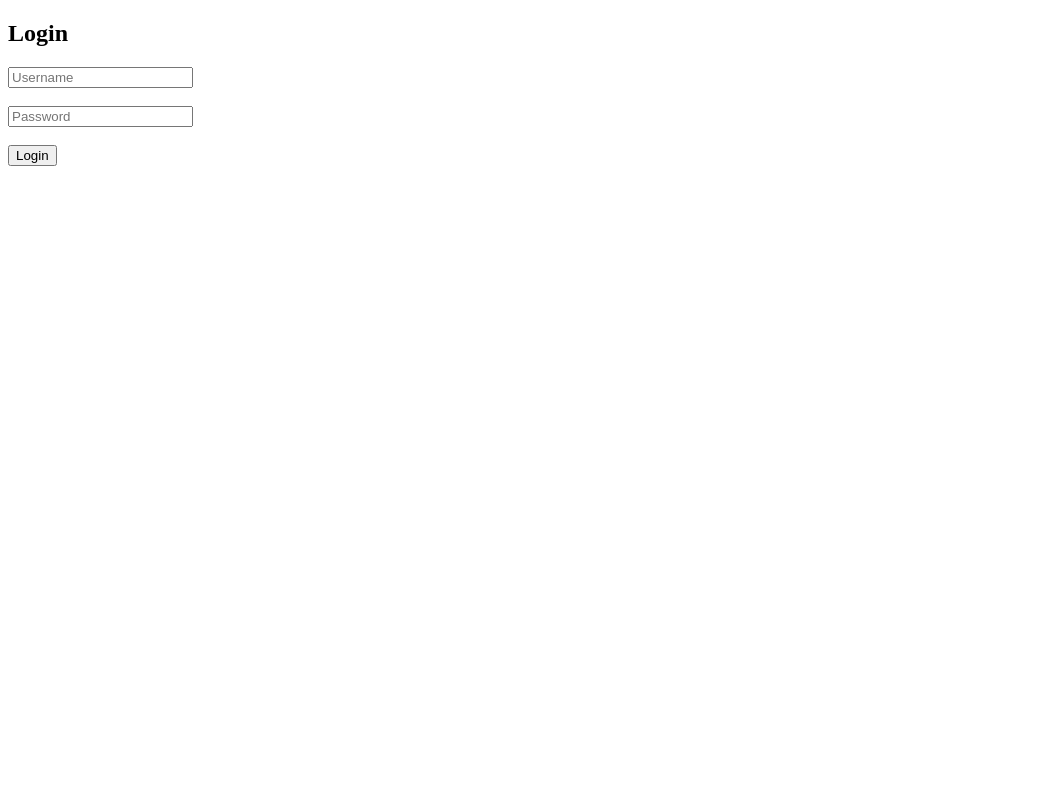
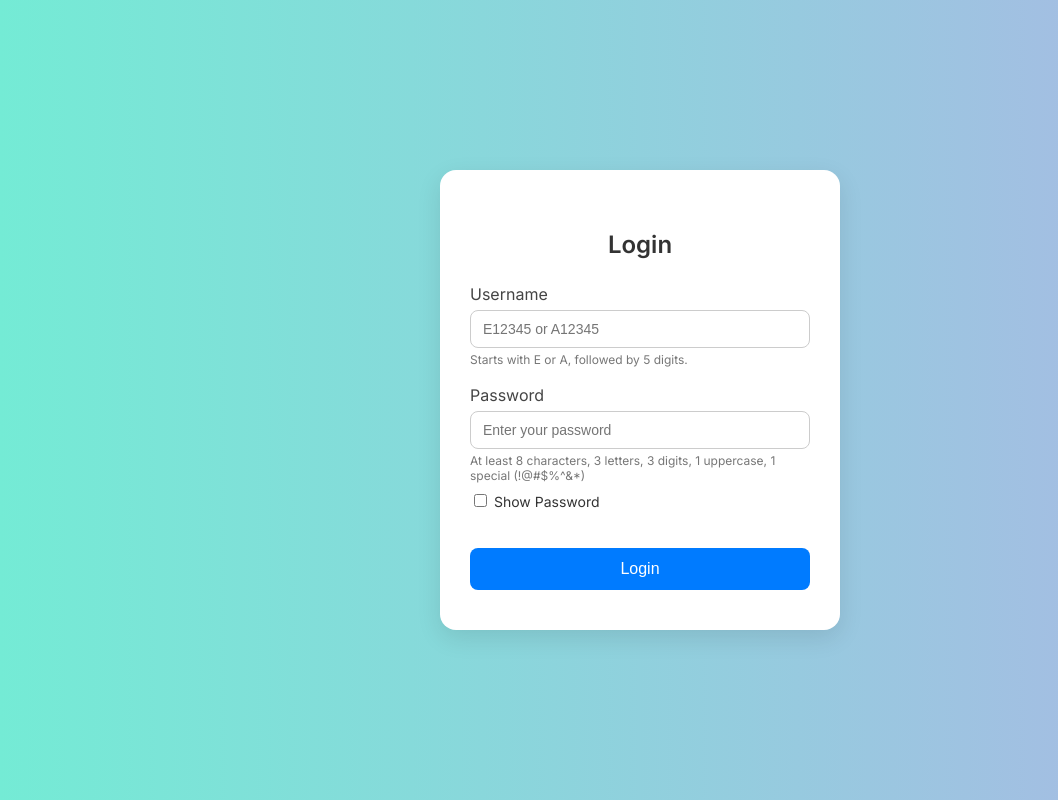
Before and after one commit to Bondella1/software-dev, a plain HTML site: page login.html in a window 1280 px wide. Shown: the whole page, without its empty margins (0-1058 px from the left). Drawn offline with Linux system fonts and the light colour scheme.

Commit message:
login.html

```diff
--- a/login.html
+++ b/login.html
@@ -1,29 +1,173 @@
 <!DOCTYPE html>
-<html>
+<html lang="en">
 <head>
+  <meta charset="UTF-8" />
+  <meta name="viewport" content="width=device-width, initial-scale=1.0"/>
   <title>Login</title>
+  <link href="https://fonts.googleapis.com/css2?family=Inter:wght@400;600&display=swap" rel="stylesheet">
+  <style>
+    * {
+      box-sizing: border-box;
+    }
+
+    body {
+      font-family: 'Inter', sans-serif;
+      background: linear-gradient(to right, #74ebd5, #acb6e5);
+      display: flex;
+      justify-content: center;
+      align-items: center;
+      height: 100vh;
+      margin: 0;
+    }
+
+    .login-card {
+      background: white;
+      padding: 40px 30px;
+      border-radius: 16px;
+      box-shadow: 0 8px 24px rgba(0, 0, 0, 0.1);
+      width: 100%;
+      max-width: 400px;
+    }
+
+    h2 {
+      text-align: center;
+      margin-bottom: 25px;
+      color: #333;
+      font-weight: 600;
+    }
+
+    .form-group {
+      margin-bottom: 18px;
+    }
+
+    label {
+      display: block;
+      margin-bottom: 6px;
+      font-weight: 500;
+      color: #444;
+    }
+
+    input[type="text"],
+    input[type="password"] {
+      width: 100%;
+      padding: 10px 12px;
+      border: 1px solid #ccc;
+      border-radius: 8px;
+      font-size: 14px;
+      transition: border-color 0.3s;
+    }
+
+    input:focus {
+      border-color: #007BFF;
+      outline: none;
+    }
+
+    .tooltip {
+      font-size: 12px;
+      color: #777;
+      margin-top: 4px;
+    }
+
+    .show-password {
+      margin-top: 8px;
+      font-size: 14px;
+      color: #333;
+    }
+
+    button {
+      width: 100%;
+      padding: 12px;
+      background-color: #007BFF;
+      border: none;
+      color: white;
+      font-size: 16px;
+      font-weight: 500;
+      border-radius: 8px;
+      cursor: pointer;
+      margin-top: 20px;
+      transition: background-color 0.3s;
+    }
+
+    button:hover {
+      background-color: #0056b3;
+    }
+
+    .error-message {
+      color: #d8000c;
+      background-color: #ffd2d2;
+      padding: 10px;
+      margin-bottom: 15px;
+      border-radius: 8px;
+      display: none;
+    }
+  </style>
 </head>
 <body>
+
+  <div class="login-card">
     <h2>Login</h2>
-  <form method="POST">
+
+    <!-- Error message placeholder -->
+    <div class="error-message" id="errorMessage">
+      Invalid username or password. Please try again.
+    </div>
+
+    <form id="loginForm" method="POST" action="/login">
+      <div class="form-group">
+        <label for="username">Username</label>
         <input
+          id="username"
           name="username"
-      placeholder="Username"
+          type="text"
+          placeholder="E12345 or A12345"
           pattern="[EA][0-9]{5}"
-      title="Username must start with 'E' or 'A' followed by 5 digits (e.g., E12345 or A12345)"
+          title="Must start with 'E' or 'A' followed by 5 digits"
           required
-    ><br><br>
+        >
+        <div class="tooltip">Starts with E or A, followed by 5 digits.</div>
+      </div>
 
+      <div class="form-group">
+        <label for="password">Password</label>
         <input
+          id="password"
           name="password"
           type="password"
-      placeholder="Password"
+          placeholder="Enter your password"
           pattern="^(?=(?:.*[A-Za-z]){3,})(?=.*[A-Z])(?=.*\d{3,})(?=.*[!@#$%^&*])[A-Za-z\d!@#$%^&*]{8,}$"
-      title="Password must be at least 8 characters long and contain at least 3 letters, 1 uppercase letter, 1 special character (!@#$%^&*), and 3 digits"
+          title="Min 8 chars, 3 letters, 1 uppercase, 3 digits, 1 special (!@#$%^&*)"
           required
-    ><br><br>
+        >
+        <div class="tooltip">At least 8 characters, 3 letters, 3 digits, 1 uppercase, 1 special (!@#$%^&*)</div>
+        <label class="show-password">
+          <input type="checkbox" id="togglePassword"> Show Password
+        </label>
+      </div>
 
       <button type="submit">Login</button>
     </form>
+  </div>
+
+  <script>
+    // Show/hide password
+    document.getElementById("togglePassword").addEventListener("change", function () {
+      const passwordField = document.getElementById("password");
+      passwordField.type = this.checked ? "text" : "password";
+    });
+
+    //Show fake error message on incorrect login attempt
+    // Replace this block with real server-side validation
+    document.getElementById("loginForm").addEventListener("submit", function (e) {
+      const username = document.getElementById("username").value;
+      const password = document.getElementById("password").value;
+
+      // Simulated check (replace with real backend call)
+      if (username !== "E12345" || password !== "GoodPass123!") {
+        e.preventDefault(); // stop form submission
+        document.getElementById("errorMessage").style.display = "block";
+      }
+    });
+  </script>
+
 </body>
 </html>
```
Lines whose indentation alone changed are shown as unchanged.
